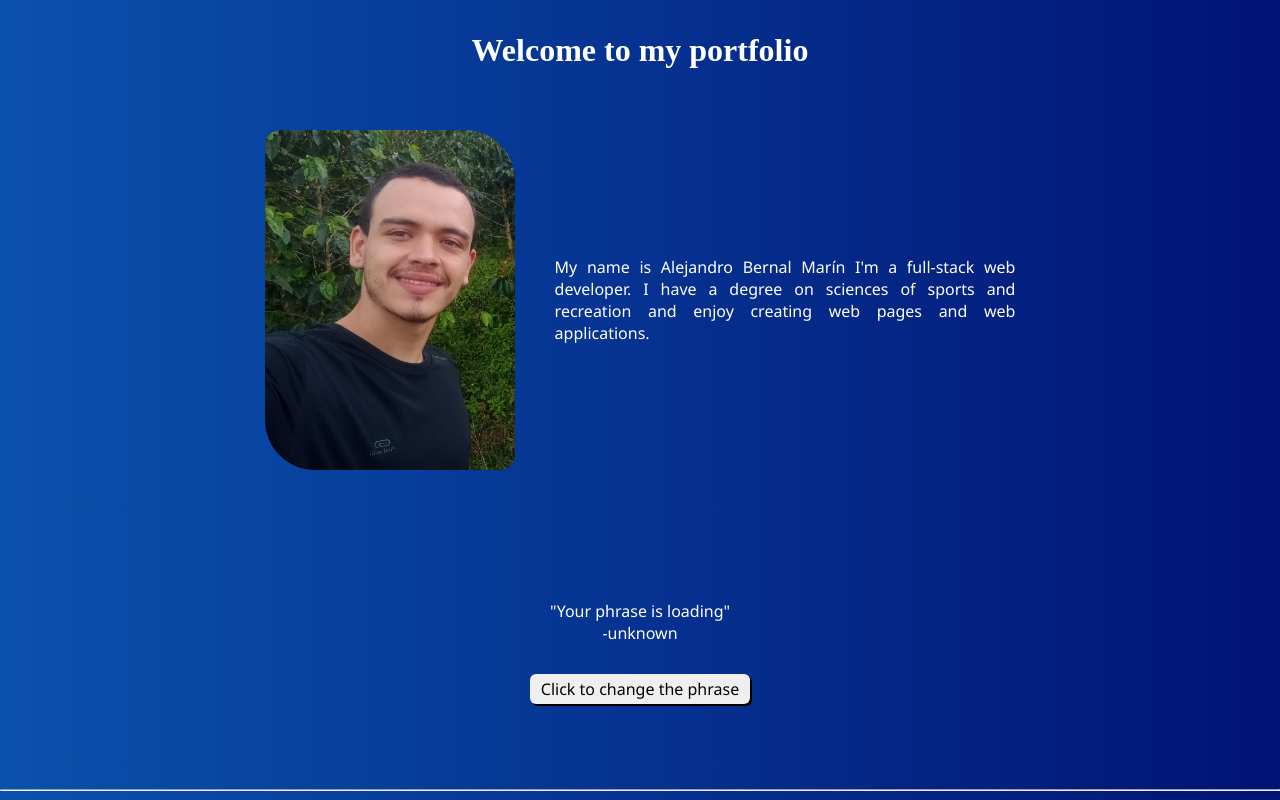
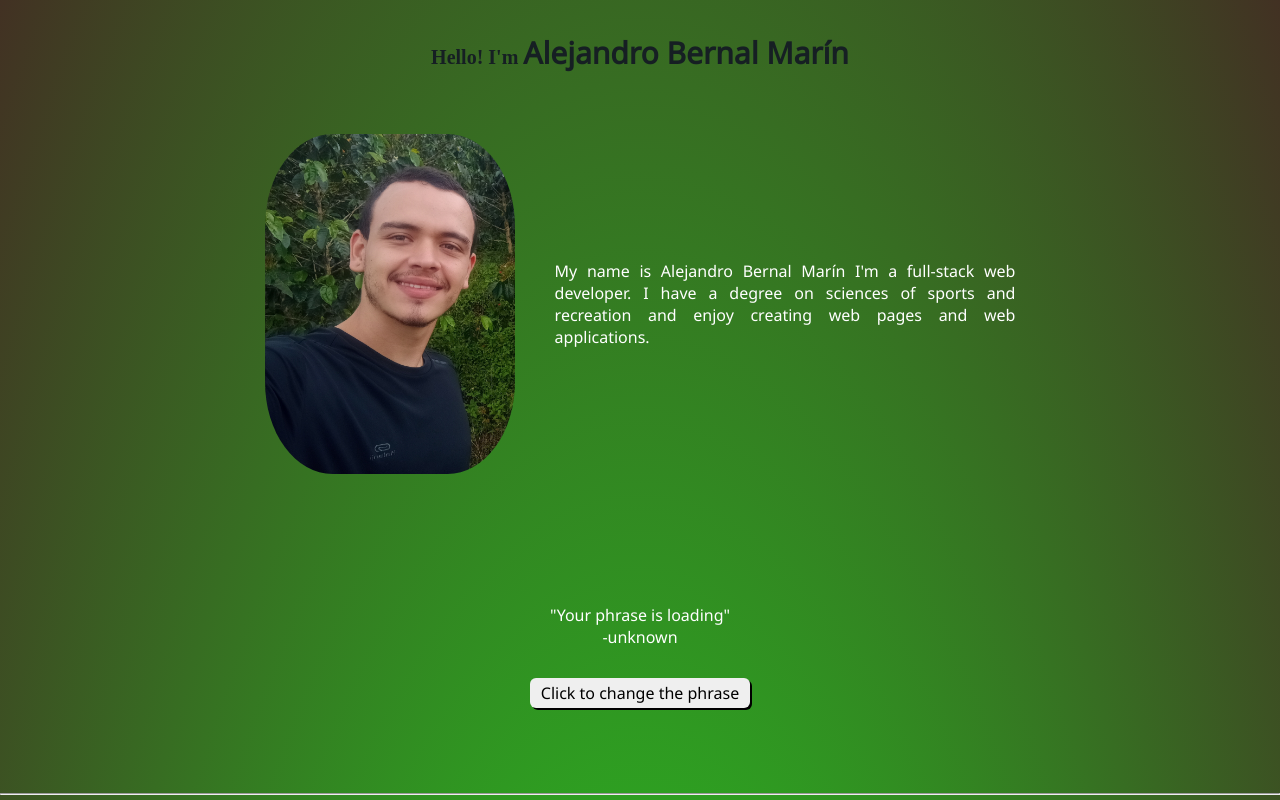
Before and after one commit to Alejandro-Bernal-M/alejandro-bernal-marin, a Next.js app: page / in a window 1280 px wide. Shown: the top 800 px of the page. Built offline with nearby package versions, Linux system fonts and the light colour scheme; no server answers; a web font is replaced by a local one.

Commit message:
new colors v1

```diff
--- a/src/app/page.tsx
+++ b/src/app/page.tsx
@@ -23,7 +23,7 @@ export default function Home() {
 
   return (
     <main>
-      <h1 className='mainTitle'>Welcome to my portfolio</h1>
+      <h1 className='mainTitle'>Hello! I&apos;m <span>Alejandro Bernal Marín</span></h1>
       <About phraseData={phraseData} counter={counter} setCounter={setCounter}/>
       <hr />
       <Tech />
--- a/src/styles/About.module.css
+++ b/src/styles/About.module.css
@@ -22,7 +22,7 @@
 .myImage {
   height: auto;
   width: max(250px, 15%);
-  border-radius: 15px 50px ;
+  border-radius: 27% ;
 }
 
 .myDescription {
--- a/src/styles/globals.css
+++ b/src/styles/globals.css
@@ -1,7 +1,14 @@
 @import url('https://fonts.googleapis.com/css2?family=Noto+Sans&family=Suwannaphum:wght@700&display=swap');
+
+:root {
+  --background-color-1: #20eb20;
+  --background-color-2: #423123;
+  --font-color: #161f23;
+}
 
 h1{
   font-family: 'Suwannaphum', serif;
+  color: var(--font-color)
 }
 
 p,
@@ -23,8 +30,8 @@ body {
   overflow-x: hidden;
 }
 
-body, html {
-  background: linear-gradient(90deg, #0a51ad, #011374);
+body {
+  background: radial-gradient( var(--background-color-1), var(--background-color-2));
 }
 
 main {
@@ -33,9 +40,13 @@ main {
 }
 
 .mainTitle {
-  color: #fff;
   text-align: center;
   max-width: 90%;
   margin: 0 auto;
   padding-top: 2rem;
+  font-size: 20px;
 }
+
+.mainTitle > span {
+  font-size: 30px;
+}
```
